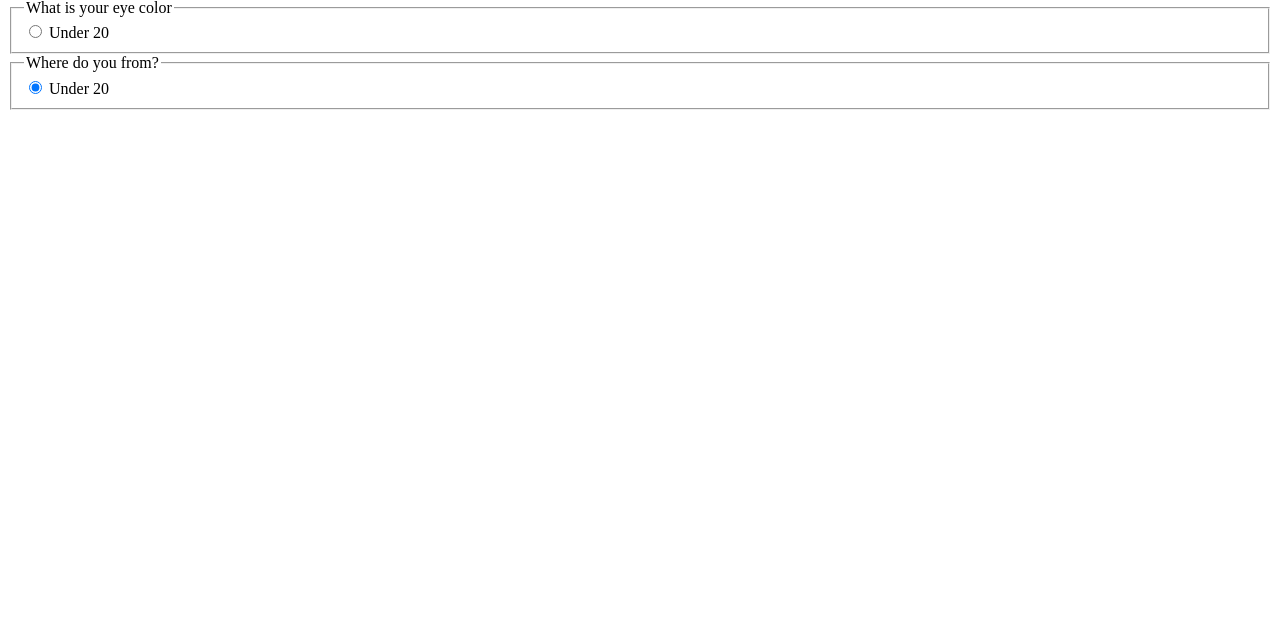
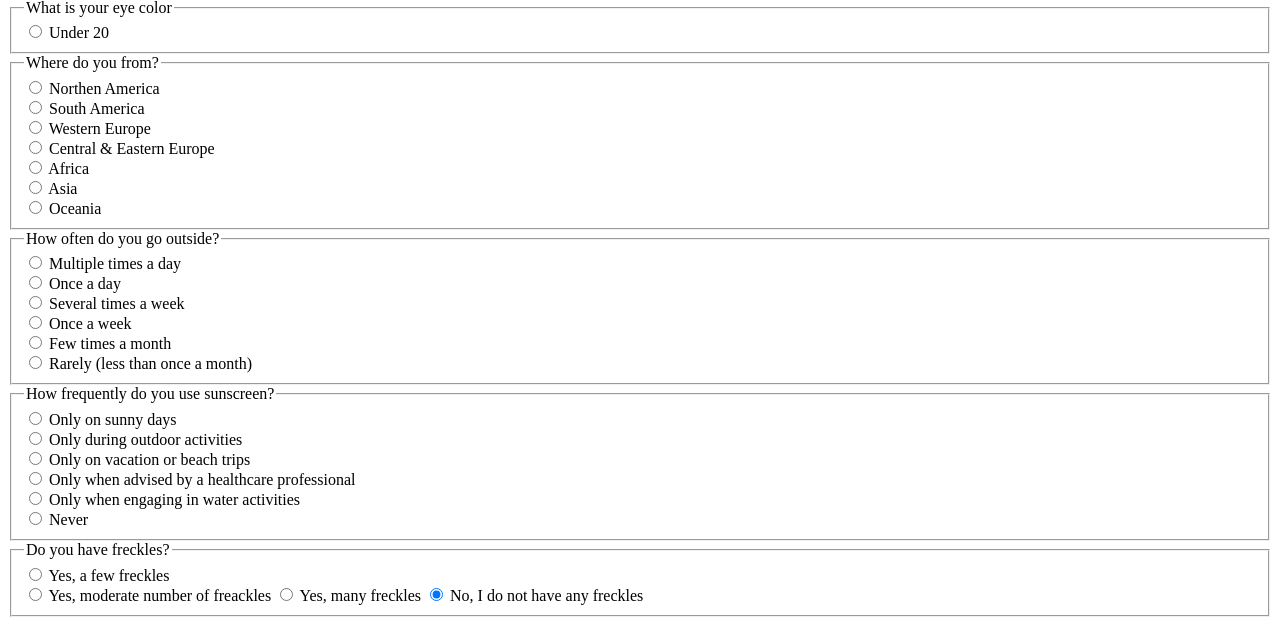
Before and after one commit to crcresearch/django-codespaces-biobytes, a Django app: page /test in a window 1280 px wide. Shown: the part 640-1265 px from the top of the page. Before the commit the page ends 750 px from the top, so only its background shows below. Run offline with Django 4.2, Linux system fonts and the light colour scheme; grey boxes are pictures that could not be loaded.

Commit message:
Preguntas

```diff
--- a/hello_world/templates/test.html
+++ b/hello_world/templates/test.html
@@ -76,9 +76,134 @@
     <legend>Where do you from?</legend>
 
     <div>
-      <input type="radio" id="Under 20" name="drone" value="Under 20"
+      <input type="radio" id="Northern America" name="drone" value="Northern America"
              checked>
-      <label for="Under 20">Under 20</label>
+      <label for="Northern America">Northen America</label>
+    </div>
+    <div>
+        <input type="radio" id="South America" name="drone" value="South America"
+               checked>
+        <label for="South America">South America</label>
+    </div>
+      <div>
+        <input type="radio" id="Western Europe" name="drone" value="Western Europe"
+               checked>
+        <label for="Western Europe">Western Europe</label>
+    </div>
+        </div>
+      <div>
+        <input type="radio" id="Central & Eastern Europe" name="drone" value="Central & Eastern Europe"
+               checked>
+        <label for="Central & Eastern Europe">Central & Eastern Europe</label>
+    </div>
+    <div>
+        <input type="radio" id="Africa" name="drone" value="Africa"
+               checked>
+        <label for="Africa">Africa</label>
+    </div>
+    <div>
+        <input type="radio" id="Asia" name="drone" value="Asia"
+               checked>
+        <label for="Asia">Asia</label>
+    </div>
+    <div>
+        <input type="radio" id="Oceania" name="drone" value="Oceania"
+               checked>
+        <label for="Oceania">Oceania</label>
+    </div>
+</fieldset>
+<fieldset>
+
+    <legend>How often do you go outside?</legend>
+
+    <div>
+      <input type="radio" id="Multiple times a day" name="drone" value="Multiple times a day"
+             checked>
+      <label for="Multiple times a day">Multiple times a day</label>
+    </div>
+    <div>
+        <input type="radio" id="Once a day" name="drone" value="Once a day"
+               checked>
+        <label for="Once a day">Once a day</label>
+    </div>
+      <div>
+        <input type="radio" id="Several times a week" name="drone" value="Several times a week"
+               checked>
+        <label for="Several times a week">Several times a week</label>
+    </div>
+        </div>
+      <div>
+        <input type="radio" id="Once a week" name="drone" value="Once a week"
+               checked>
+        <label for="Once a week">Once a week</label>
+    </div>
+    <div>
+        <input type="radio" id="Few times a month" name="drone" value="Few times a month"
+               checked>
+        <label for="Few times a month">Few times a month</label>
+    </div>
+    <div>
+        <input type="radio" id="Rarely (less than once a month)" name="drone" value="Rarely (less than once a month)"
+               checked>
+        <label for="Rarely (less than once a month)">Rarely (less than once a month)</label>
+    </div>
+</fieldset>
+<fieldset>
+
+    <legend>How frequently do you use sunscreen?</legend>
+
+    <div>
+      <input type="radio" id="Only on sunny days" name="drone" value="Only on sunny days"
+             checked>
+      <label for="Only on sunny days">Only on sunny days</label>
+    </div>
+    <div>
+        <input type="radio" id="Only during outdoor activities" name="drone" value="Only during outdoor activities"
+               checked>
+        <label for="Only during outdoor activities">Only during outdoor activities</label>
+      </div>
+    <div>
+        <input type="radio" id="Only on vacation or beach trips" name="drone" value="Only on vacation or beach trips"
+               checked>
+        <label for="Only on vacation or beach trips">Only on vacation or beach trips</label>
+      </div>
+    <div>
+        <input type="radio" id="Only when advised by a healthcare professional" name="drone" value="Only when advised by a healthcare professional"
+               checked>
+        <label for="Only when advised by a healthcare professional">Only when advised by a healthcare professional</label>
+      </div>
+    <div>
+        <input type="radio" id="Only when engaging in water activities" name="drone" value="Only when engaging in water activities"
+               checked>
+        <label for="Only when engaging in water activities">Only when engaging in water activities</label>
+      </div>
+    <div>
+        <input type="radio" id="Never" name="drone" value="Never"
+               checked>
+        <label for="Never">Never</label>
+      </div>
+</fieldset>
+<fieldset>
+    <legend>Do you have freckles?</legend>
+    <div>
+      <input type="radio" id="Yes, a few freckles" name="drone" value="Yes, a few freckles"
+             checked>
+      <label for="Yes, a few freckles">Yes, a few freckles</label>
+    </div>
+    <input type="radio" id="Yes, moderate number of freackles" name="drone" value="Yes, moderate number of freackles"
+    checked>
+<label for="Yes, moderate number of freackles">Yes, moderate number of freackles</label>
+    </div>
+        </div>
+        <input type="radio" id="Yes, many freckles" name="drone" value="Yes, many freckles"
+        checked>
+    <label for="Yes, many freckles">Yes, many freckles</label>
+    </div>
+        </div>
+        </div>
+        <input type="radio" id="No, I do not have any freckles" name="drone" value="No, I do not have any freckles"
+        checked>
+    <label for="No, I do not have any freckles">No, I do not have any freckles</label>
     </div>
 </fieldset>
 <script>
```
